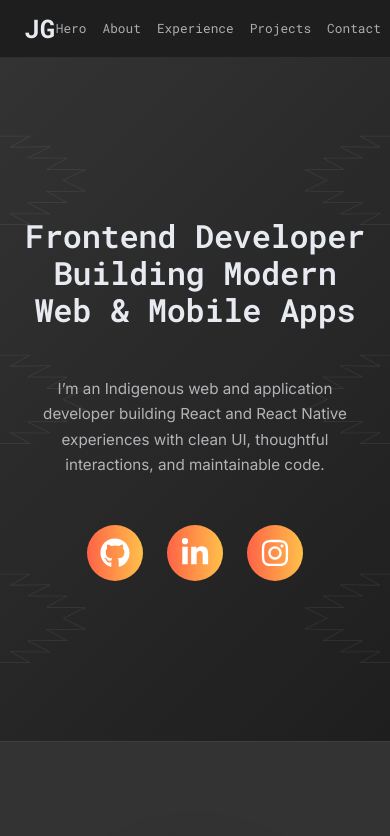
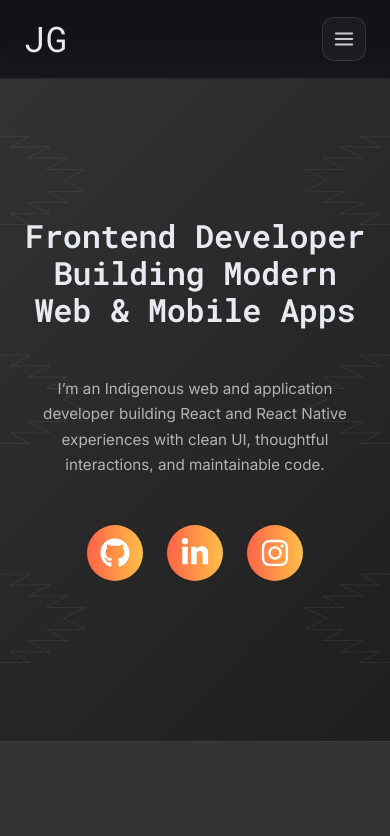
Before and after one commit to jordnlnn/dev-portfolio-26, a React (Vite) app: page / in a window 390 px wide. Shown: the top 836 px of the page. Built offline with nearby package versions, Linux system fonts and the light colour scheme.

Commit message:
Update spacing for hero section on mobile screens, as well as add mobile styles for navbar (needs some troubleshooting)

```diff
--- a/src/components/layout/Navbar.jsx
+++ b/src/components/layout/Navbar.jsx
@@ -1,10 +1,36 @@
+import { useEffect, useState } from "react";
+import { FiMenu, FiX } from "react-icons/fi";
+
 export default function Navbar() {
+  const [open, setOpen] = useState(false);
+
+  useEffect(() => {
+    const onHashChange = () => setOpen(false);
+    window.addEventListener("hashchange", onHashChange);
+    return () => window.removeEventListener("hashchange", onHashChange);
+  }, []);
+
   return (
     <header className="nav">
       <div className="nav__inner container">
         <a className="nav__brand">JG</a>
 
-        <nav className="nav__links">
+        <button
+          type="button"
+          className="nav__toggle"
+          aria-label={open ? "Close menu" : "Open menu"}
+          aria-expanded={open}
+          aria-controls="primary-nav"
+          onClick={() => setOpen((v) => !v)}
+        >
+          {open ? <FiX /> : <FiMenu />}
+        </button>
+
+        <nav
+          id="primary-nav"
+          className={`nav__links ${open ? "is-open" : ""}`}
+          aria-label="Primary"
+        >
           <a href="#hero">Hero</a>
           <a href="#about">About</a>
           <a href="#experience">Experience</a>
--- a/src/styles/_hero.scss
+++ b/src/styles/_hero.scss
@@ -99,7 +99,7 @@
   }
 }
 
-@media screen and (max-width: 500px) {
+@media screen and (max-width: 600px) {
   .hero {
     padding-left: var(--space-4);
     padding-right: var(--space-4);
--- a/src/styles/_navbar.scss
+++ b/src/styles/_navbar.scss
@@ -4,7 +4,9 @@
   inset-inline: 0;
   height: var(--nav-h);
   z-index: 50;
-  background: var(--bg);
+
+  background: rgba(14, 17, 22, 0.75);
+  backdrop-filter: blur(10px);
   border-bottom: 1px solid var(--border);
 }
 
@@ -13,24 +15,26 @@
   display: flex;
   align-items: center;
   justify-content: space-between;
+  gap: var(--space-4);
 }
 
 .nav__brand {
   font-family: var(--font-mono);
   letter-spacing: 0.02em;
-  font-size: var(--fs-3);
+  font-size: var(--fs-4);
   color: var(--text);
-  font-weight: 700;
 }
 
+/* Desktop links */
 .nav__links {
   display: flex;
   align-items: center;
   gap: var(--space-4);
   font-family: var(--font-mono);
-  font-size: var(--fs-1);
+  font-size: 0.85rem;
 }
 
+/* Default link state: muted, no hover color shift */
 .nav__links a {
   color: rgba(231, 234, 240, 0.7);
   padding: 0.35rem 0;
@@ -38,9 +42,10 @@
 }
 
 .nav__links a:hover {
-  color: #ffffff;
+  color: rgba(231, 234, 240, 0.7);
 }
 
+/* Underline is gradient, but subtle unless active */
 .nav__links a::after {
   content: "";
   position: absolute;
@@ -56,29 +61,79 @@
   transition: opacity 180ms ease, transform 180ms ease;
 }
 
-/* Hover underline only (still no color change) */
 .nav__links a:hover::after {
-  opacity: 0.9;
+  opacity: 0.22;
   transform: scaleX(1);
 }
 
-/* Active state: gradient text + stronger underline */
-// .nav__links a[aria-current="page"] {
-//   color: transparent;
-//   background: var(--accent-gradient);
-//   -webkit-background-clip: text;
-//   background-clip: text;
-// }
+/* Mobile toggle button (hidden on desktop) */
+.nav__toggle {
+  display: none;
+  width: 44px;
+  height: 44px;
+  border-radius: 12px;
+  border: 1px solid rgba(231, 234, 240, 0.12);
+  background: rgba(255, 255, 255, 0.04);
+  color: rgba(231, 234, 240, 0.85);
+  cursor: pointer;
+}
 
-// .nav__links a[aria-current="page"]::after {
-//   opacity: 1;
-//   transform: scaleX(1);
-// }
+.nav__toggle svg {
+  width: 22px;
+  height: 22px;
+}
 
-/* Mobile: keep it simple, no hamburger yet */
-@media (max-width: 640px) {
+.nav__toggle:focus-visible {
+  outline: 2px solid rgba(255, 192, 74, 0.75);
+  outline-offset: 4px;
+}
+
+/* Mobile behavior */
+@media (max-width: 760px) {
+  .nav {
+    height: auto; /* allow expanded menu */
+  }
+
+  .nav__inner {
+    padding-top: 10px;
+    padding-bottom: 10px;
+    align-items: center;
+  }
+
+  .nav__toggle {
+    display: grid;
+    place-items: center;
+  }
+
+  /* Start hidden */
   .nav__links {
-    gap: var(--space-3);
-    font-size: 0.8rem;
+    display: none;
+    width: 100%;
+    margin-top: 10px;
+
+    flex-direction: column;
+    align-items: flex-start;
+    gap: 10px;
+
+    padding: 12px;
+    border-radius: 16px;
+
+    background: rgba(21, 26, 34, 0.75);
+    border: 1px solid rgba(231, 234, 240, 0.08);
+  }
+
+  /* Show when toggled */
+  .nav__links.is-open {
+    display: flex;
+  }
+
+  .nav__links a {
+    width: 100%;
+    padding: 10px 10px;
+    border-radius: 12px;
+  }
+
+  .nav__links a::after {
+    bottom: 4px; /* keep underline inside touch target */
   }
 }
```
